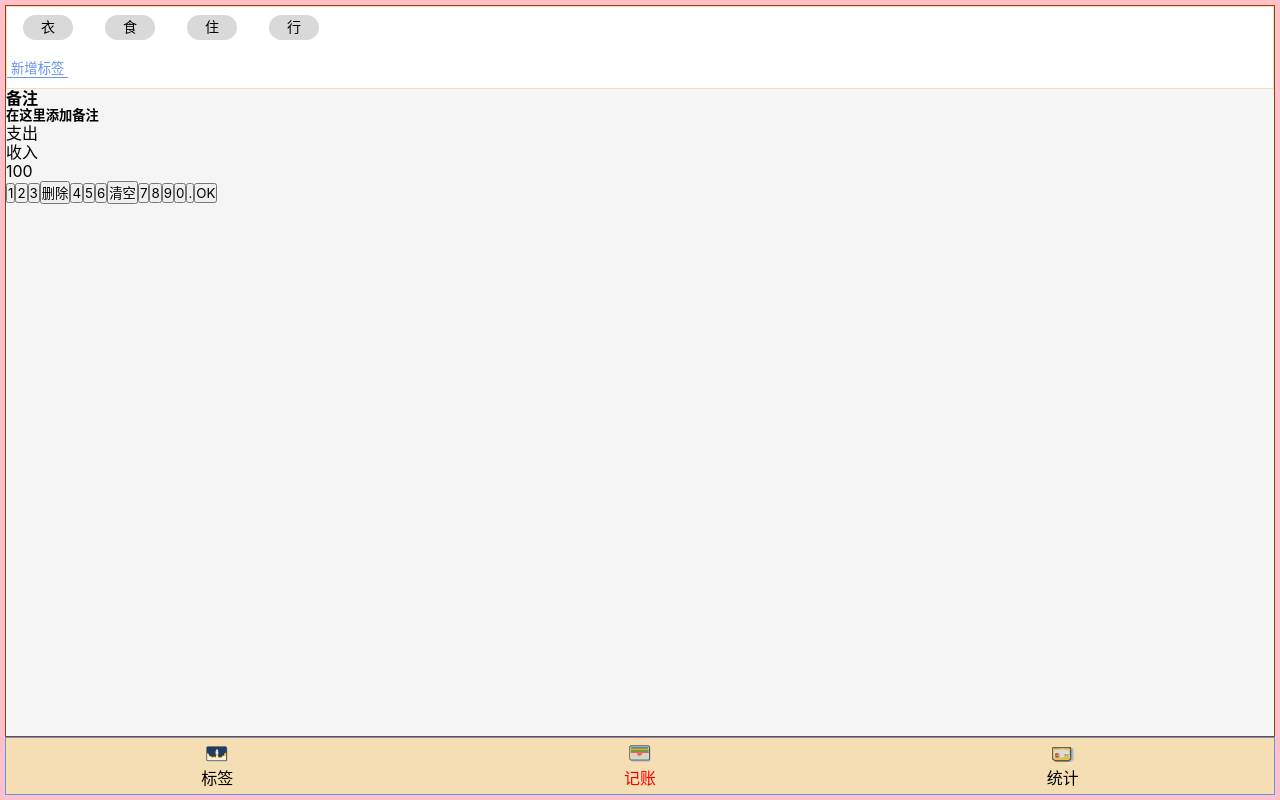
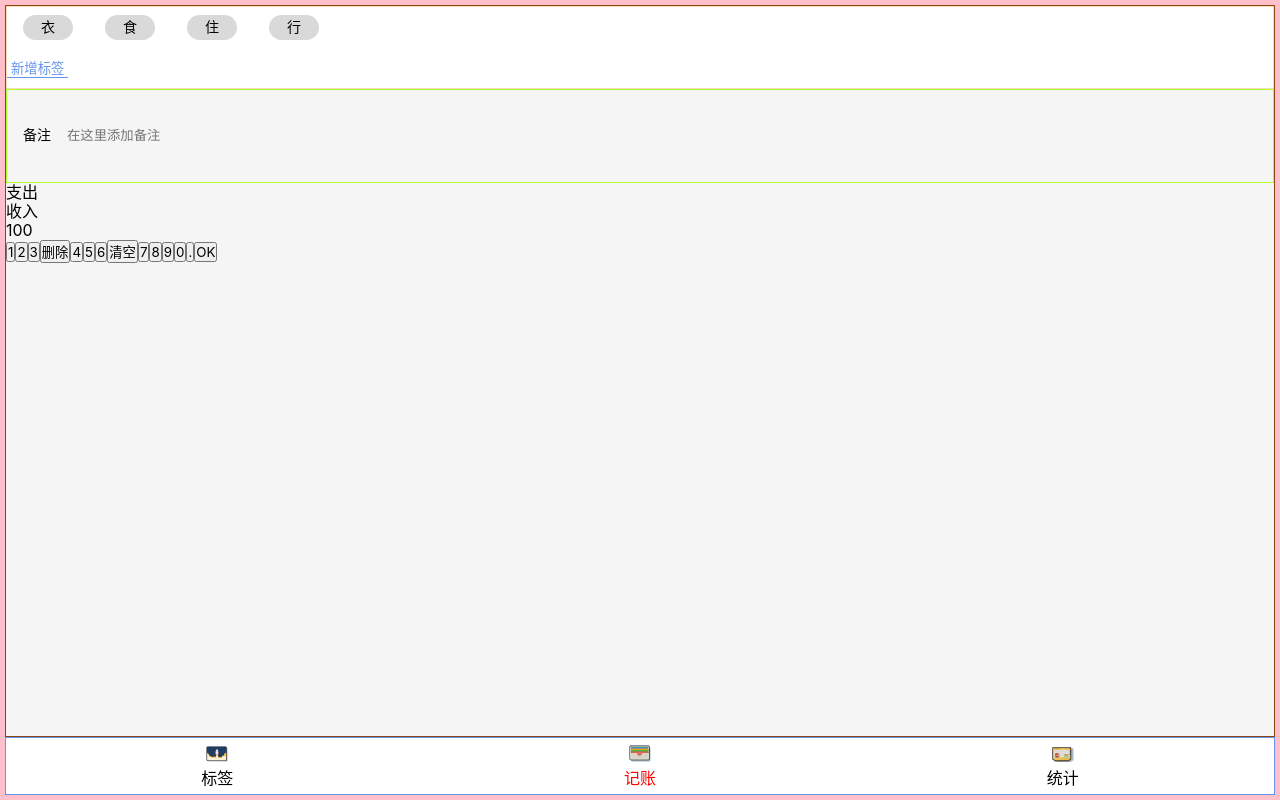
Before and after one commit to Guang-Yu6/react-my-account-book, a React app: page /#/money in a window 1280 px wide. Built offline with nearby package versions, Linux system fonts and the light colour scheme.

Commit message:
备注模块 完成UI

```diff
--- a/src/Components/Nav.tsx
+++ b/src/Components/Nav.tsx
@@ -7,7 +7,7 @@
 const NavCss = styled.nav`
   border: 1px solid cornflowerblue;
   line-height: 24px;
-  background-color: wheat;
+  background-color: white;
 
   > ul {
     display: flex;
--- a/src/index.css
+++ b/src/index.css
@@ -13,6 +13,9 @@
     line-height: 1.2;
     background: #f5f5f5;
 }
+:focus {
+    outline: none;
+}
 .icon {
     /*width: 3em;*/
     /*height: 3em;*/
--- a/src/views/Money.tsx
+++ b/src/views/Money.tsx
@@ -26,8 +26,27 @@
      margin-bottom: 10px;
   }
 `
+
 const NoteSection = styled.section`
-
+  border: 1px solid greenyellow;
+  background: #f5f5f5;
+  padding: 10px 16px;
+  font-size: 14px;
+  > label {
+    display: flex;
+    align-items: center;
+    > span{
+      margin-right: 16px;
+      white-space: nowrap;
+    }
+    > input{
+      display: block;
+      width: 100%;
+      height: 72px;
+      background: none;
+      border: none;
+    }
+  }
 `
 const TypeSection = styled.section`
 
@@ -50,8 +69,11 @@
       </TagSection>
 
       <NoteSection>
-        <h4>备注</h4>
-        <h5>在这里添加备注</h5>
+        <label>
+          <span>备注</span>
+          <input type="text" placeholder='在这里添加备注'/>
+        </label>
+
       </NoteSection>
 
       <TypeSection>
```
